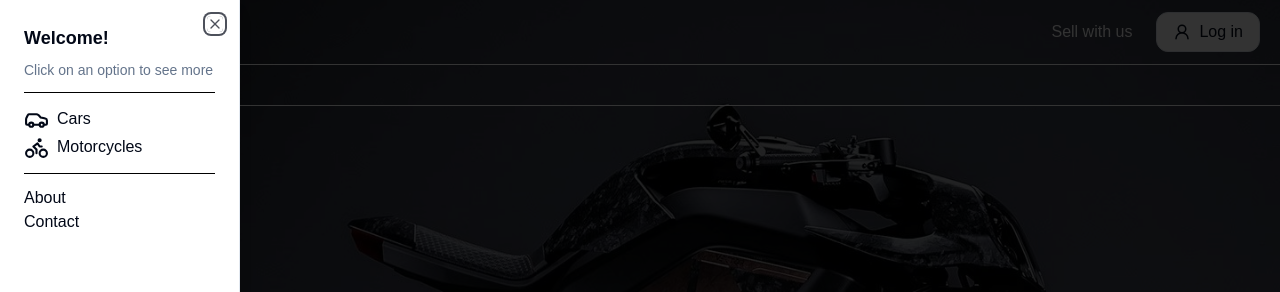
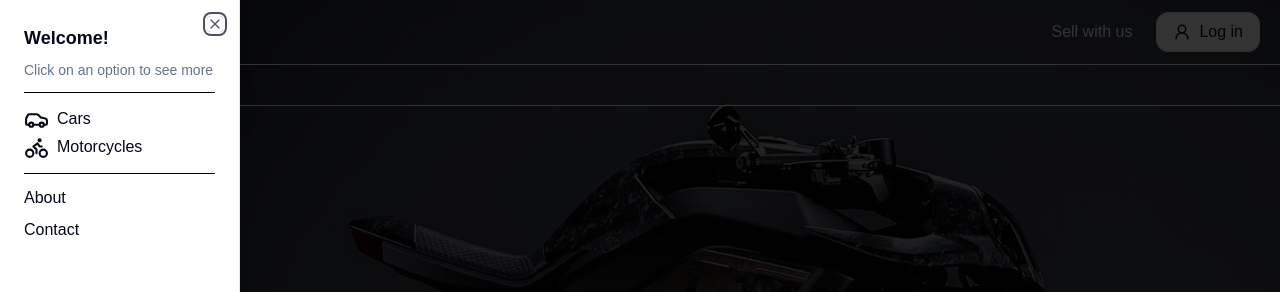
Before and after one commit to EduBarreira1212/luxury-market, a Next.js app: page / in a window 1280 px wide. Both pictures are taken after a click on the button 32 px from the left and 32 px from the top of the page. Shown: the top 292 px of the page. Built offline with nearby package versions, Linux system fonts and the light colour scheme.

Commit message:
refactor: update NavbarPortal to use flex layout for improved spacing

```diff
--- a/src/app/_components/navbar-portal.tsx
+++ b/src/app/_components/navbar-portal.tsx
@@ -55,7 +55,7 @@ const NavbarPortal = () => {
                     </ul>
                 </div>
                 <div className="mt-3 border-t border-black pt-3">
-                    <ul>
+                    <ul className="flex flex-col gap-2">
                         <li>
                             <Link href="/about">About</Link>
                         </li>
```
